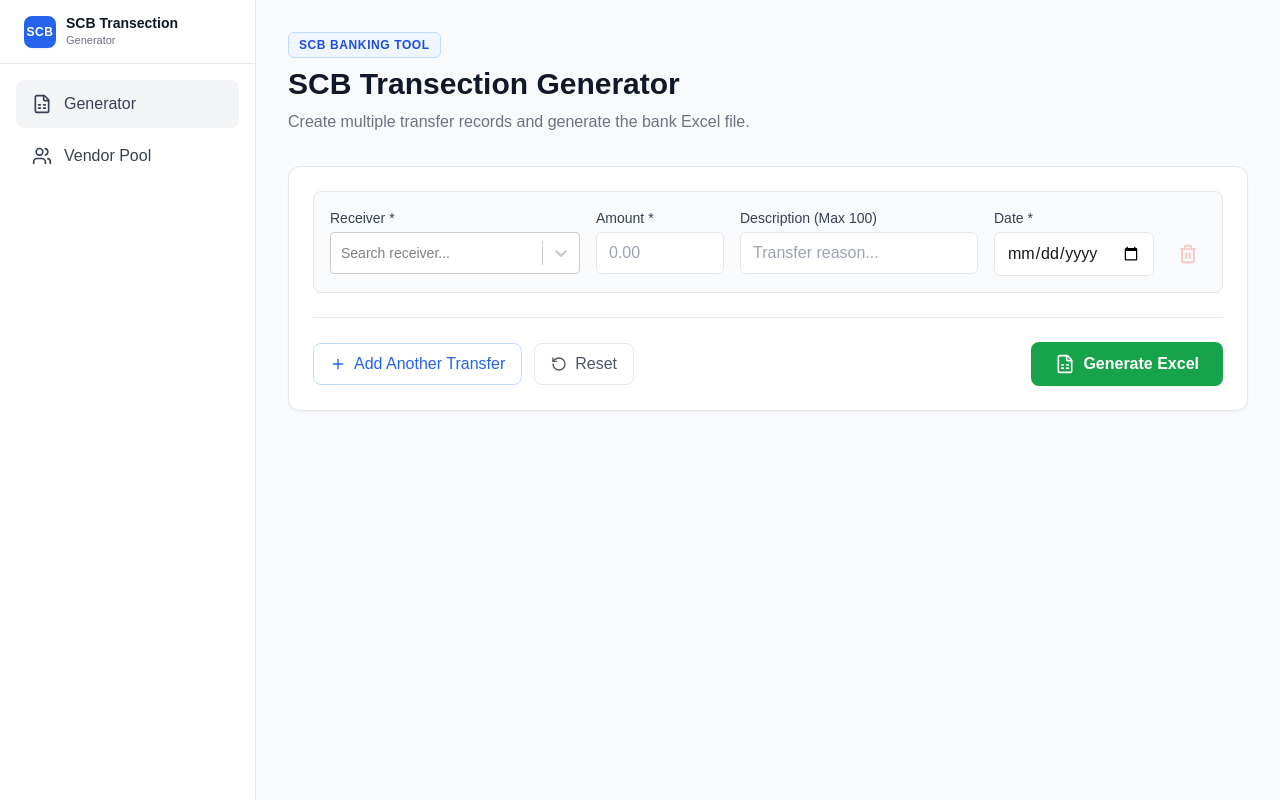
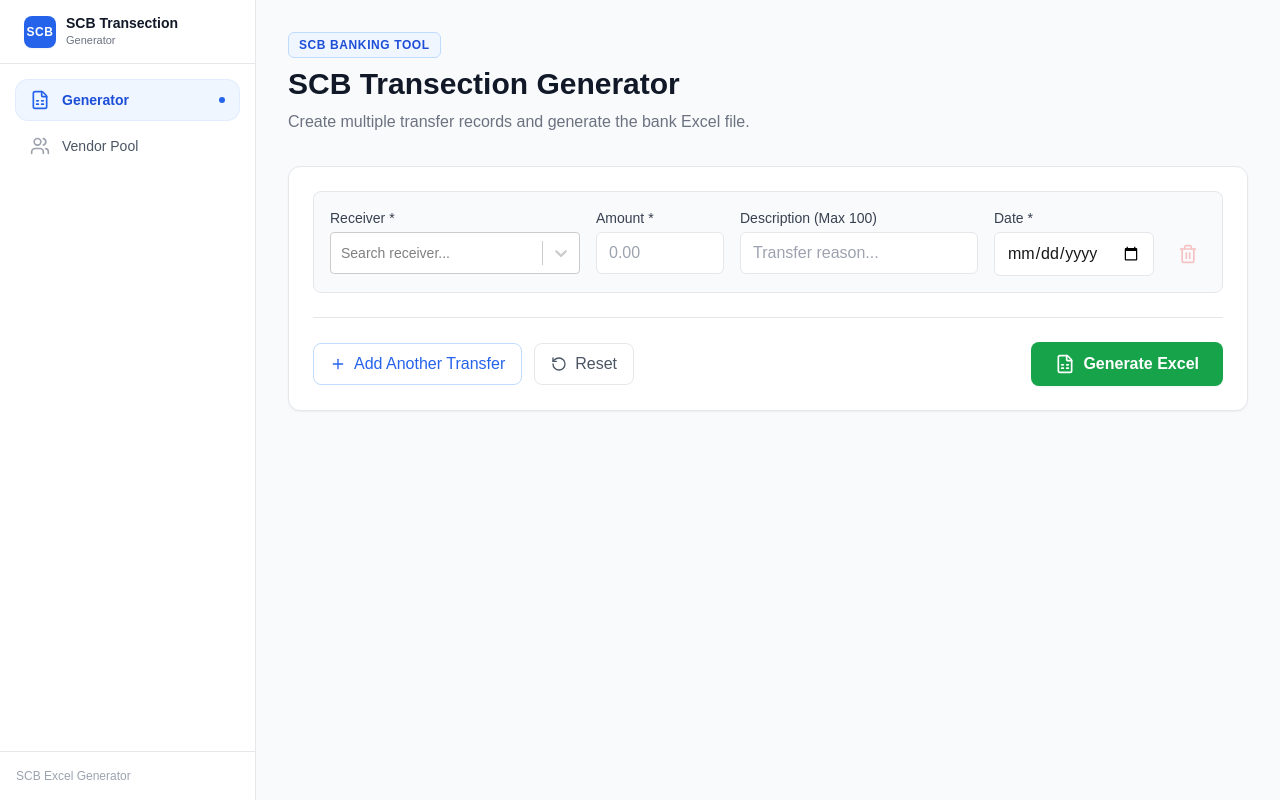
Before and after one commit to tftuhin/SCB-transection-Generator, a Next.js app: page / in a window 1280 px wide. Built offline with nearby package versions, Linux system fonts and the light colour scheme; no server answers; the database is empty.

Commit message:
feat: active tab selection highlighting in sidebar based on current route

```diff
--- a/src/app/layout.tsx
+++ b/src/app/layout.tsx
@@ -1,7 +1,6 @@
 import type { Metadata } from "next";
 import localFont from "next/font/local";
-import Link from "next/link";
-import { FileSpreadsheet, Users } from "lucide-react";
+import Sidebar from "@/components/Sidebar";
 import "./globals.css";
 
 const geistSans = localFont({
@@ -45,35 +44,7 @@
       <body className={`${geistSans.variable} antialiased bg-gray-50`}>
         <div className="flex h-screen overflow-hidden">
           {/* Sidebar */}
-          <aside className="w-64 bg-white border-r flex-shrink-0">
-            <div className="h-16 flex items-center px-6 border-b">
-              <div className="flex items-center gap-2.5">
-                <div className="w-8 h-8 rounded-lg bg-blue-600 text-white flex items-center justify-center font-bold text-xs tracking-wider shadow-sm">
-                  SCB
-                </div>
-                <div>
-                  <h1 className="text-sm font-bold text-gray-900 leading-tight">SCB Transection</h1>
-                  <p className="text-[11px] text-gray-500 font-medium">Generator</p>
-                </div>
-              </div>
-            </div>
-            <nav className="p-4 space-y-1">
-              <Link
-                href="/"
-                className="flex items-center px-4 py-3 text-gray-700 bg-gray-100 rounded-lg hover:bg-gray-200 transition-colors"
-              >
-                <FileSpreadsheet className="w-5 h-5 mr-3" />
-                Generator
-              </Link>
-              <Link
-                href="/vendors"
-                className="flex items-center px-4 py-3 text-gray-700 hover:bg-gray-100 rounded-lg transition-colors"
-              >
-                <Users className="w-5 h-5 mr-3" />
-                Vendor Pool
-              </Link>
-            </nav>
-          </aside>
+          <Sidebar />
 
           {/* Main Content */}
           <main className="flex-1 overflow-y-auto">
--- /dev/null
+++ b/src/components/Sidebar.tsx
@@ -0,0 +1,74 @@
+"use client";
+
+import Link from "next/link";
+import { usePathname } from "next/navigation";
+import { FileSpreadsheet, Users } from "lucide-react";
+
+const navItems = [
+  {
+    name: "Generator",
+    href: "/",
+    icon: FileSpreadsheet,
+  },
+  {
+    name: "Vendor Pool",
+    href: "/vendors",
+    icon: Users,
+  },
+];
+
+export default function Sidebar() {
+  const pathname = usePathname();
+
+  return (
+    <aside className="w-64 bg-white border-r flex-shrink-0 flex flex-col">
+      {/* Brand Header */}
+      <div className="h-16 flex items-center px-6 border-b">
+        <div className="flex items-center gap-2.5">
+          <div className="w-8 h-8 rounded-lg bg-blue-600 text-white flex items-center justify-center font-bold text-xs tracking-wider shadow-sm">
+            SCB
+          </div>
+          <div>
+            <h1 className="text-sm font-bold text-gray-900 leading-tight">SCB Transection</h1>
+            <p className="text-[11px] text-gray-500 font-medium">Generator</p>
+          </div>
+        </div>
+      </div>
+
+      {/* Navigation */}
+      <nav className="p-4 space-y-1.5 flex-1">
+        {navItems.map((item) => {
+          const Icon = item.icon;
+          const isActive = pathname === item.href;
+
+          return (
+            <Link
+              key={item.href}
+              href={item.href}
+              className={`group flex items-center px-3.5 py-2.5 rounded-xl text-sm font-medium transition-all duration-150 ${
+                isActive
+                  ? "bg-blue-50 text-blue-700 font-semibold shadow-xs ring-1 ring-blue-500/15"
+                  : "text-gray-600 hover:text-gray-900 hover:bg-gray-100/80"
+              }`}
+            >
+              <Icon
+                className={`w-5 h-5 mr-3 transition-colors ${
+                  isActive ? "text-blue-600" : "text-gray-400 group-hover:text-gray-600"
+                }`}
+              />
+              <span>{item.name}</span>
+              {isActive && (
+                <span className="ml-auto w-1.5 h-1.5 rounded-full bg-blue-600" />
+              )}
+            </Link>
+          );
+        })}
+      </nav>
+
+      {/* Footer info */}
+      <div className="p-4 border-t text-xs text-gray-400">
+        <p>SCB Excel Generator</p>
+      </div>
+    </aside>
+  );
+}
```
